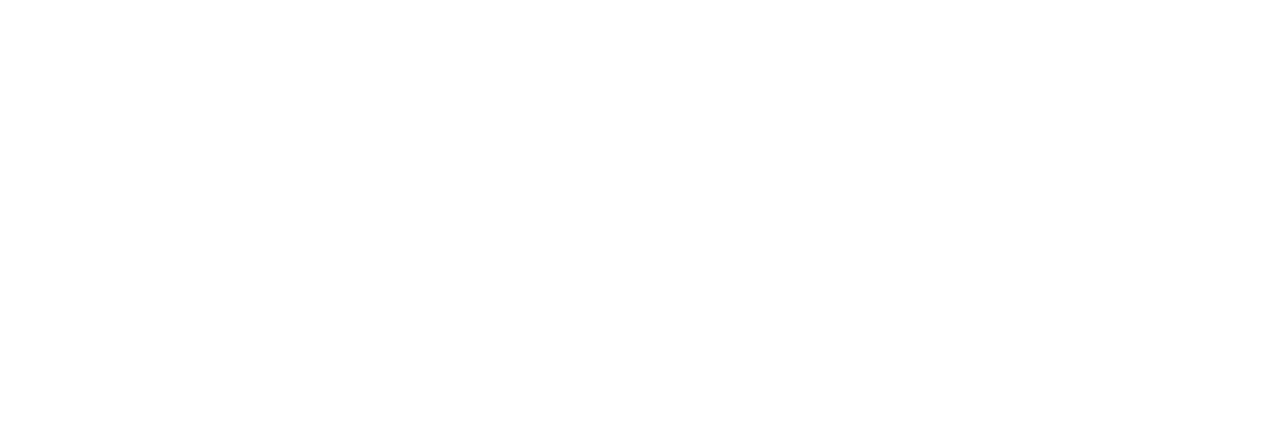
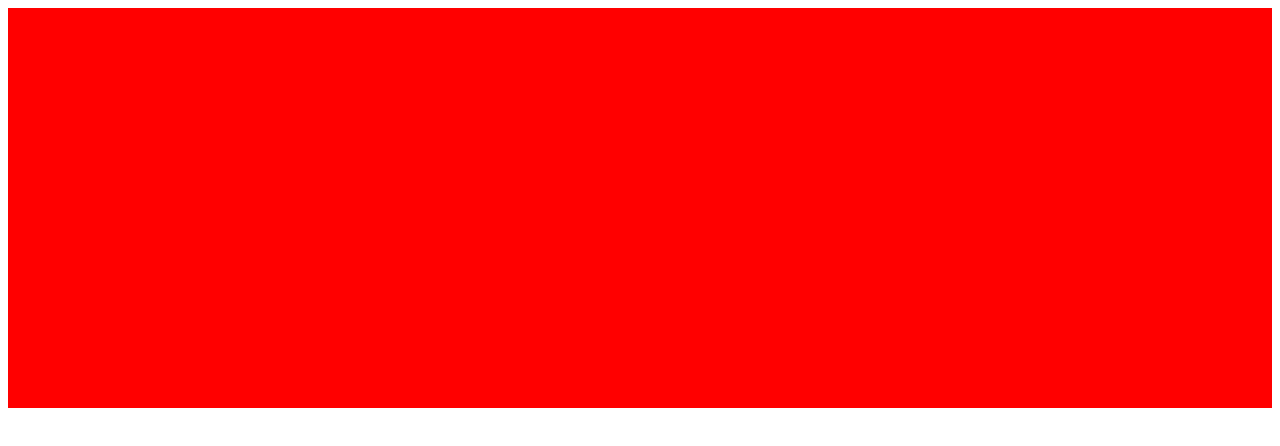
Before and after one commit to sarahab23/QR-code-component, a plain HTML site: page index.html in a window 1280 px wide. Drawn offline with Linux system fonts and the light colour scheme.

Commit message:
Adding few code to check if URL of project hosted in Github properly

```diff
--- a/css/styles.css
+++ b/css/styles.css
@@ -0,0 +1,6 @@
+/* *{box-sizing: border-box;} */
+.parent{
+    background-color: red;
+    height: 200px;
+    padding: 100px;
+}
--- a/index.html
+++ b/index.html
@@ -2,10 +2,12 @@
 <html lang="en" dir="ltr">
   <head>
     <meta charset="utf-8">
+    <link rel="stylesheet" href="css/styles.css">
     <title></title>
   </head>
   <body>
     <div class="parent">
+      <div class="child"></div>
     </div>
   </body>
 </html>
```
